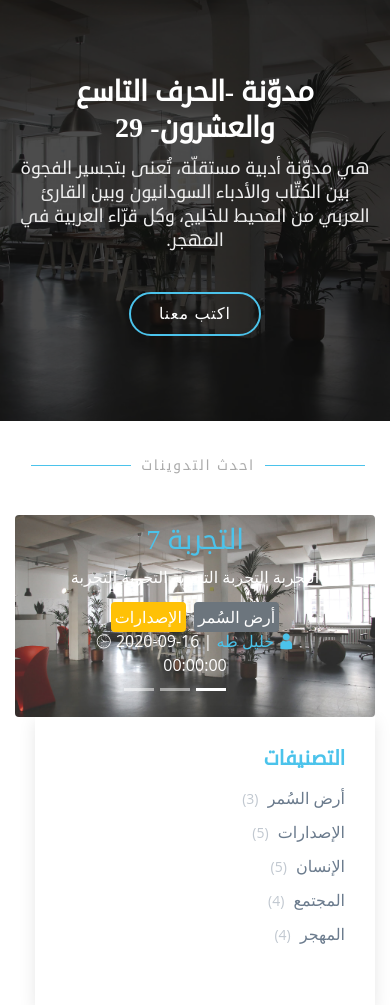
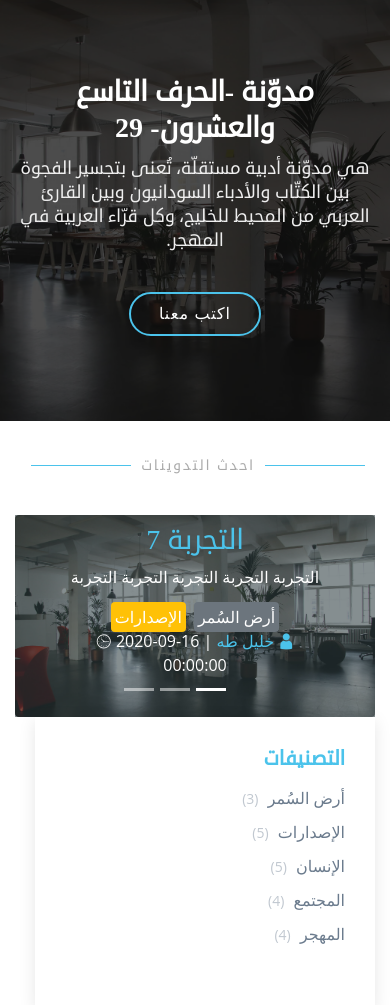
Before and after one commit to khalileibad/blog29, a PHP site: page /blog29/ in a window 390 px wide. Shown: the part 65-1070 px from the top of the page. Run offline with PHP 8.4, Linux system fonts and the light colour scheme; data comes from the database, SQL or seed files in the repository.

Commit message:
mobile veiw

```diff
--- a/public/CSS/style.css
+++ b/public/CSS/style.css
@@ -2112,7 +2112,12 @@ section {
 .slide-img{
 	max-height: 400px !important;
 }
-/*
+
+/* Extra small devices (phones, 600px and down) */
+@media only screen and (max-width: 600px) {
+	.slide-img{max-height: 250px !important;}
+}
+
 #carouseId .carousel-item::before{
   content: '';
   background-color: rgba(13, 30, 35, 0.5);
@@ -2125,7 +2130,3 @@ section {
   bottom: 0;
   overflow: hidden;
 }
-*/
-.carousel-item {
-
-}
```
